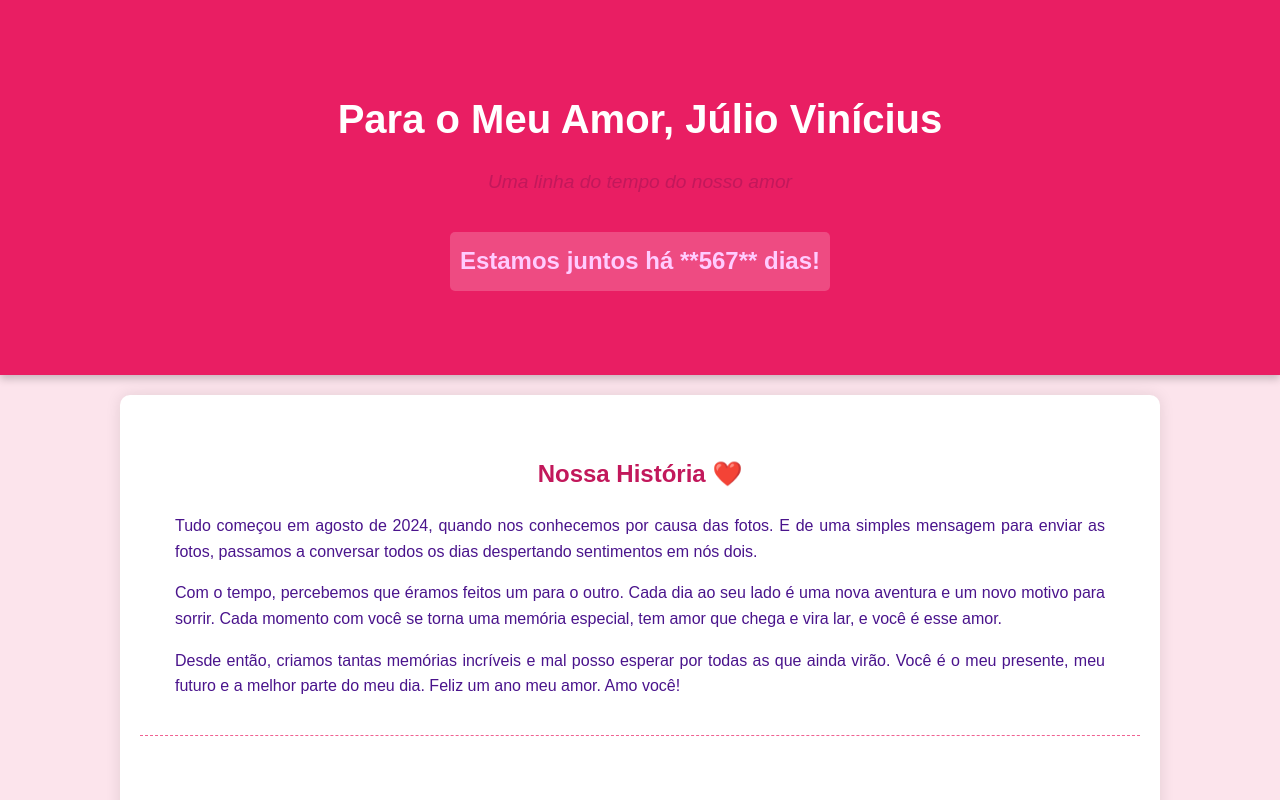
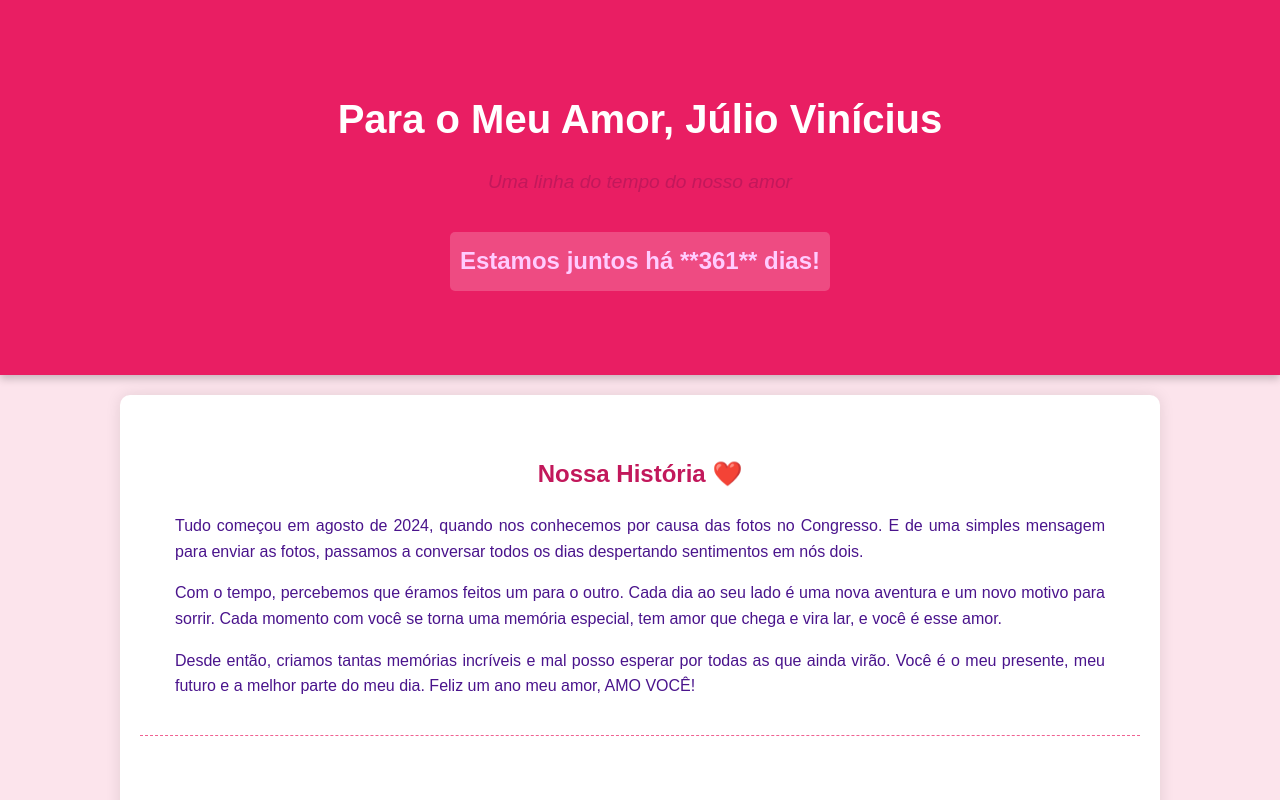
Before and after one commit to suellenbianca/Nossa-historia, a plain HTML site: page index.html in a window 1280 px wide. Shown: the top 800 px of the page. Drawn offline with Linux system fonts and the light colour scheme.

Commit message:
Add files via upload

```diff
--- a/index.html
+++ b/index.html
@@ -20,13 +20,13 @@
         <section id="historia">
             <h2>Nossa História ❤️</h2>
             <p>
-                Tudo começou em agosto de 2024, quando nos conhecemos por causa das fotos. E de uma simples mensagem para enviar as fotos, passamos a conversar todos os dias despertando sentimentos em nós dois.
+                Tudo começou em agosto de 2024, quando nos conhecemos por causa das fotos no Congresso. E de uma simples mensagem para enviar as fotos, passamos a conversar todos os dias despertando sentimentos em nós dois.
             </p>
             <p>
                 Com o tempo, percebemos que éramos feitos um para o outro. Cada dia ao seu lado é uma nova aventura e um novo motivo para sorrir. Cada momento com você se torna uma memória especial, tem amor que chega e vira lar, e você é esse amor.
             </p>
             <p>
-                Desde então, criamos tantas memórias incríveis e mal posso esperar por todas as que ainda virão. Você é o meu presente, meu futuro e a melhor parte do meu dia. Feliz um ano meu amor. Amo você!
+                Desde então, criamos tantas memórias incríveis e mal posso esperar por todas as que ainda virão. Você é o meu presente, meu futuro e a melhor parte do meu dia. Feliz um ano meu amor, AMO VOCÊ!
             </p>
         </section>
 
@@ -65,7 +65,7 @@
 
     <script>
         // 🚨 MUDE ESTA DATA PARA O DIA EXATO EM QUE COMEÇARAM A NAMORAR (Ano-Mês-Dia)
-        const dataInicio = new Date("2024-05-15");
+        const dataInicio = new Date("2024-12-07");
 
         const umDiaEmMilissegundos = 1000 * 60 * 60 * 24;
 
```
